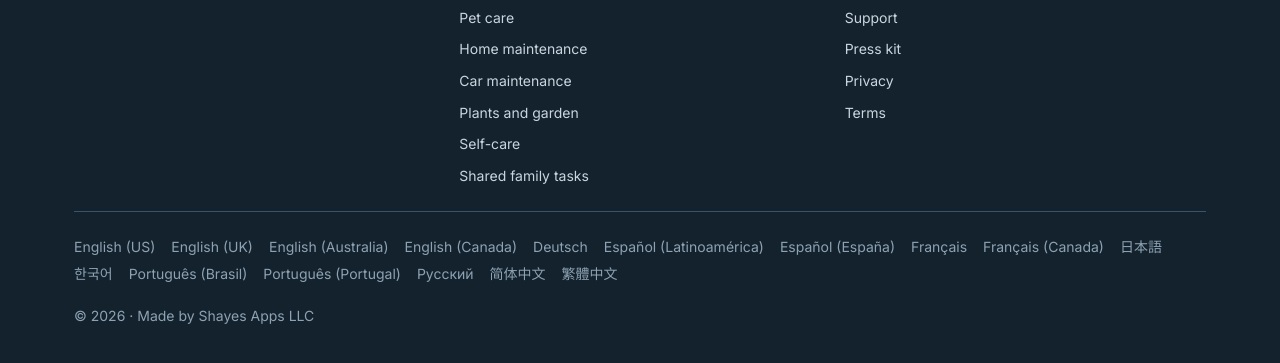
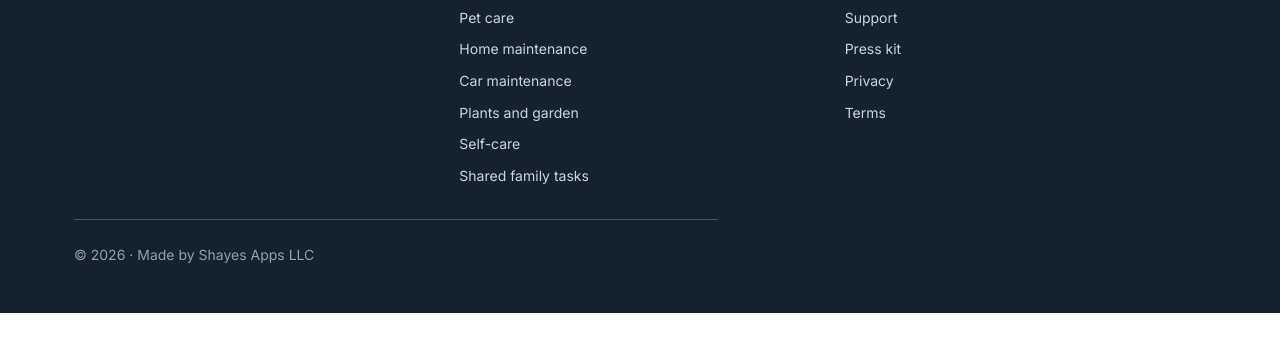
Before and after one commit to schayes04/RecurrenceWeb, an Astro site: page / in a window 1280 px wide. Shown: the part 3100-3463 px from the top of the page. After the commit the page ends 3413 px from the top, so only its background shows below. Built offline with nearby package versions, Linux system fonts and the light colour scheme; Astro itself is replaced by a stand-in of ours.

Commit message:
Remove the language list from the footer
The header language menu already links every locale, and hreflang plus
the sitemap tell search engines about each version.

Co-Authored-By: Claude Opus 5.5 <noreply@anthropic.com>
Claude-Session: https://claude.ai/code/session_018J1dYJwVYYq3o7qp7wgTD8

```diff
--- a/src/components/Footer.astro
+++ b/src/components/Footer.astro
@@ -1,7 +1,7 @@
 ---
 import { Image } from 'astro:assets';
 import icon from '../assets/brand/icon.png';
-import { LOCALES, type Locale } from '../i18n/locales';
+import type { Locale } from '../i18n/locales';
 import { USE_CASES, COMPETITORS, pathFor, type PageKey } from '../i18n/routes';
 import { UI } from '../i18n/ui';
 import { contentFor, isPublished } from '../content';
@@ -41,9 +41,6 @@ const competitors = COMPETITORS.filter((id) => isPublished(locale, `compare/${id
         <a href={pathFor('terms', locale)}>{ui.footer.terms}</a>
       </nav>
     </div>
-    <nav class="langs" aria-label={ui.language}>
-      {LOCALES.map((l) => <a href={pathFor(pageKey ?? 'home', l.code)} hreflang={l.hreflang[0]} lang={l.htmlLang}>{l.name}</a>)}
-    </nav>
     <p class="legal">© {year} · {ui.footer.madeBy}</p>
   </div>
 </footer>
--- a/src/styles/global.css
+++ b/src/styles/global.css
@@ -193,10 +193,7 @@ tbody tr:last-child td { border-bottom: 0; }
 .site-footer .col a { color: var(--on-dark-muted); text-decoration: none; }
 .site-footer .col a:hover { color: #fff; }
 .site-footer .brand-col p { margin: 0; }
-.site-footer .legal { margin: 20px 0 0; color: var(--on-dark-quiet); }
-.site-footer .langs { margin-top: 24px; padding-top: 24px; border-top: 1px solid var(--navy-line); display: flex; flex-wrap: wrap; gap: 6px 16px; }
-.site-footer .langs a { color: var(--on-dark-quiet) !important; text-decoration: none; }
-.site-footer .langs a:hover { color: #fff !important; }
+.site-footer .legal { margin: 32px 0 0; padding-top: 24px; border-top: 1px solid var(--navy-line); color: var(--on-dark-quiet); }
 .site-footer .brand img { width: 28px; height: 28px; border-radius: 7px; }
 
 /* Language suggestion bar */
```
